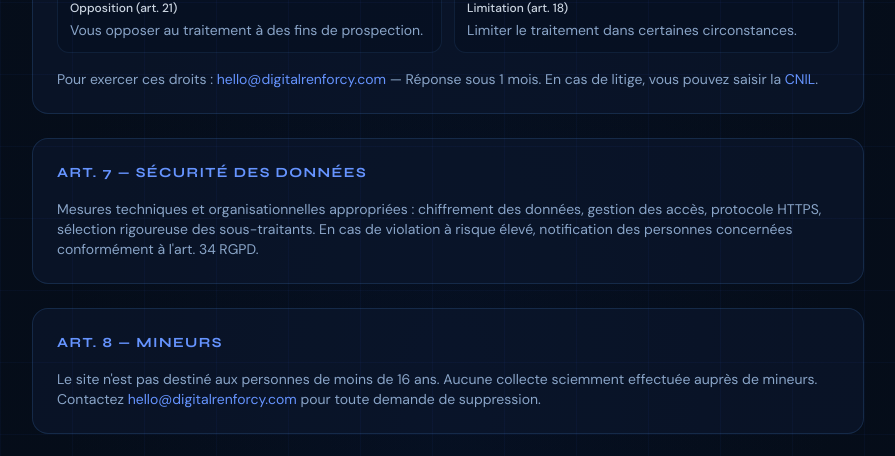
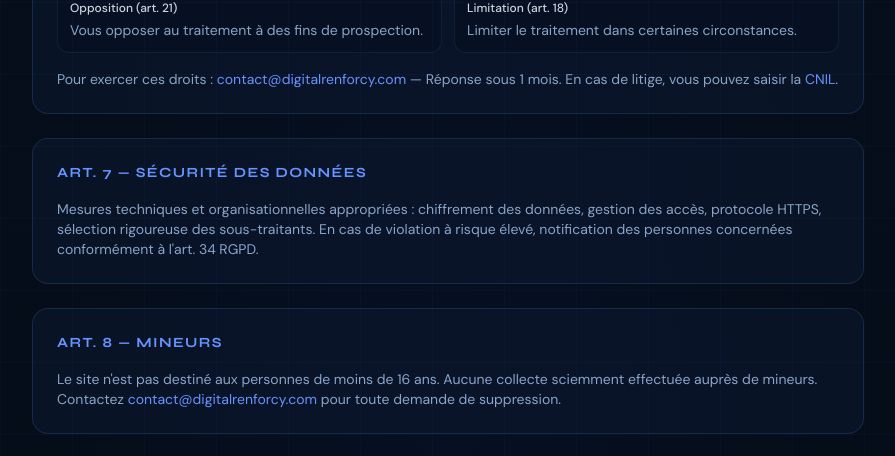
Before and after one commit to Juniorleriche27/Digital-Renforcy, a Next.js app: page /privacy in a window 1280 px wide. Shown: the part 1870-2326 px from the top of the page, without its empty margins (192-1087 px from the left). Built offline with nearby package versions, Linux system fonts and the light colour scheme.

Commit message:
Update public contact email

```diff
--- a/app/cgu/page.tsx
+++ b/app/cgu/page.tsx
@@ -23,7 +23,7 @@ export default function CguPage() {
             <li><span className="text-slate-300 font-medium">Ibrahim BAMBA</span> — Entrepreneur individuel, Auto-entrepreneur</li>
             <li><span className="text-slate-300 font-medium">SIRET :</span> 95302674700014 — Code APE : 6201Z</li>
             <li><span className="text-slate-300 font-medium">Adresse :</span> 78 Avenue des Champs-Élysées, Bureau 326, 75008 Paris, France</li>
-            <li><span className="text-slate-300 font-medium">Email :</span> <a href="mailto:hello@digitalrenforcy.com" className="text-[#6694ff] hover:underline">hello@digitalrenforcy.com</a></li>
+            <li><span className="text-slate-300 font-medium">Email :</span> <a href="mailto:contact@digitalrenforcy.com" className="text-[#6694ff] hover:underline">contact@digitalrenforcy.com</a></li>
             <li><span className="text-slate-300 font-medium">Téléphone :</span> +33 6 35 32 04 40</li>
           </ul>
         </section>
@@ -101,7 +101,7 @@ export default function CguPage() {
         <section className="rounded-2xl border border-[#1e3a60]/60 bg-[#0c1830]/60 p-6">
           <h2 className="font-display text-sm font-bold uppercase tracking-widest text-[#6694ff] mb-3">Art. 10 — Droit de rétractation</h2>
           <div className="space-y-3 text-sm text-[#8aa5c8]">
-            <p><span className="text-slate-300 font-medium">Clients particuliers :</span> délai légal de 14 jours calendaires (art. L.221-18 C. conso.). Notification par email à <a href="mailto:hello@digitalrenforcy.com" className="text-[#6694ff] hover:underline">hello@digitalrenforcy.com</a>. Remboursement intégral sous 14 jours.</p>
+            <p><span className="text-slate-300 font-medium">Clients particuliers :</span> délai légal de 14 jours calendaires (art. L.221-18 C. conso.). Notification par email à <a href="mailto:contact@digitalrenforcy.com" className="text-[#6694ff] hover:underline">contact@digitalrenforcy.com</a>. Remboursement intégral sous 14 jours.</p>
             <p><span className="text-slate-300 font-medium">Exception :</span> aucun droit de rétractation pour les services pleinement exécutés avec l&apos;accord préalable exprès du Client (art. L.221-28 C. conso.).</p>
             <p><span className="text-slate-300 font-medium">Clients professionnels (B2B) :</span> droit de rétractation non applicable.</p>
           </div>
--- a/app/legal/page.tsx
+++ b/app/legal/page.tsx
@@ -24,7 +24,7 @@ export default function LegalPage() {
             <li><span className="text-slate-300 font-medium">SIRET :</span> 95302674700014</li>
             <li><span className="text-slate-300 font-medium">Adresse :</span> 78 Avenue des Champs-Élysées, Bureau 326, 75008 Paris, France</li>
             <li><span className="text-slate-300 font-medium">Téléphone :</span> +33 6 35 32 04 40</li>
-            <li><span className="text-slate-300 font-medium">Email :</span> <a href="mailto:hello@digitalrenforcy.com" className="text-[#6694ff] hover:underline">hello@digitalrenforcy.com</a></li>
+            <li><span className="text-slate-300 font-medium">Email :</span> <a href="mailto:contact@digitalrenforcy.com" className="text-[#6694ff] hover:underline">contact@digitalrenforcy.com</a></li>
             <li><span className="text-slate-300 font-medium">Site web :</span> www.digitalrenforcy.com</li>
             <li className="pt-2 text-[#8aa5c8]">Non assujetti à la TVA — Franchise en base de TVA conformément à l&apos;article 293 B du Code général des impôts.</li>
           </ul>
--- a/app/privacy/page.tsx
+++ b/app/privacy/page.tsx
@@ -18,7 +18,7 @@ export default function PrivacyPage() {
             <li><span className="text-slate-300 font-medium">Ibrahim BAMBA</span> — Entrepreneur individuel</li>
             <li><span className="text-slate-300 font-medium">SIRET :</span> 95302674700014</li>
             <li><span className="text-slate-300 font-medium">Adresse :</span> 78 Avenue des Champs-Élysées, Bureau 326, 75008 Paris, France</li>
-            <li><span className="text-slate-300 font-medium">Email :</span> <a href="mailto:hello@digitalrenforcy.com" className="text-[#6694ff] hover:underline">hello@digitalrenforcy.com</a></li>
+            <li><span className="text-slate-300 font-medium">Email :</span> <a href="mailto:contact@digitalrenforcy.com" className="text-[#6694ff] hover:underline">contact@digitalrenforcy.com</a></li>
             <li><span className="text-slate-300 font-medium">Téléphone :</span> +33 6 35 32 04 40</li>
           </ul>
         </section>
@@ -92,7 +92,7 @@ export default function PrivacyPage() {
               <p>Limiter le traitement dans certaines circonstances.</p>
             </div>
           </div>
-          <p className="mt-4 text-sm text-[#8aa5c8]">Pour exercer ces droits : <a href="mailto:hello@digitalrenforcy.com" className="text-[#6694ff] hover:underline">hello@digitalrenforcy.com</a> — Réponse sous 1 mois. En cas de litige, vous pouvez saisir la <a href="https://www.cnil.fr" target="_blank" rel="noopener noreferrer" className="text-[#6694ff] hover:underline">CNIL</a>.</p>
+          <p className="mt-4 text-sm text-[#8aa5c8]">Pour exercer ces droits : <a href="mailto:contact@digitalrenforcy.com" className="text-[#6694ff] hover:underline">contact@digitalrenforcy.com</a> — Réponse sous 1 mois. En cas de litige, vous pouvez saisir la <a href="https://www.cnil.fr" target="_blank" rel="noopener noreferrer" className="text-[#6694ff] hover:underline">CNIL</a>.</p>
         </section>
 
         <section className="rounded-2xl border border-[#1e3a60]/60 bg-[#0c1830]/60 p-6">
@@ -102,7 +102,7 @@ export default function PrivacyPage() {
 
         <section className="rounded-2xl border border-[#1e3a60]/60 bg-[#0c1830]/60 p-6">
           <h2 className="font-display text-sm font-bold uppercase tracking-widest text-[#6694ff] mb-4">Art. 8 — Mineurs</h2>
-          <p className="text-sm text-[#8aa5c8]">Le site n&apos;est pas destiné aux personnes de moins de 16 ans. Aucune collecte sciemment effectuée auprès de mineurs. Contactez <a href="mailto:hello@digitalrenforcy.com" className="text-[#6694ff] hover:underline">hello@digitalrenforcy.com</a> pour toute demande de suppression.</p>
+          <p className="text-sm text-[#8aa5c8]">Le site n&apos;est pas destiné aux personnes de moins de 16 ans. Aucune collecte sciemment effectuée auprès de mineurs. Contactez <a href="mailto:contact@digitalrenforcy.com" className="text-[#6694ff] hover:underline">contact@digitalrenforcy.com</a> pour toute demande de suppression.</p>
         </section>
 
         <section className="rounded-2xl border border-[#1e3a60]/60 bg-[#0c1830]/60 p-6">
--- a/app/remboursement/page.tsx
+++ b/app/remboursement/page.tsx
@@ -40,7 +40,7 @@ export default function RemboursementPage() {
         <section className="rounded-2xl border border-[#1e3a60]/60 bg-[#0c1830]/60 p-6">
           <h2 className="font-display text-sm font-bold uppercase tracking-widest text-[#6694ff] mb-3">Art. 6 — Procédure de demande</h2>
           <div className="space-y-3 text-sm text-[#8aa5c8]">
-            <p>Toute demande doit être adressée à <a href="mailto:hello@digitalrenforcy.com" className="text-[#6694ff] hover:underline">hello@digitalrenforcy.com</a> en précisant :</p>
+            <p>Toute demande doit être adressée à <a href="mailto:contact@digitalrenforcy.com" className="text-[#6694ff] hover:underline">contact@digitalrenforcy.com</a> en précisant :</p>
             <ul className="list-disc list-inside space-y-1 pl-2">
               <li>Nom et prénom du Client</li>
               <li>Référence du devis ou de la facture</li>
--- a/lib/data.ts
+++ b/lib/data.ts
@@ -15,7 +15,7 @@ export const contact = {
   calendly: "https://calendly.com/discussion-15-minutes-web-et-systeme-acquisition-de-clients/30-minutes-de-discussion",
   contactForm: "/contact#contact-form",
   address: "78 Av. des Champs-Élysées\nBureau 326, 75008 Paris",
-  email: "hello@digitalrenforcy.com",
+  email: "contact@digitalrenforcy.com",
 };
 
 export const heroTags = [
```
